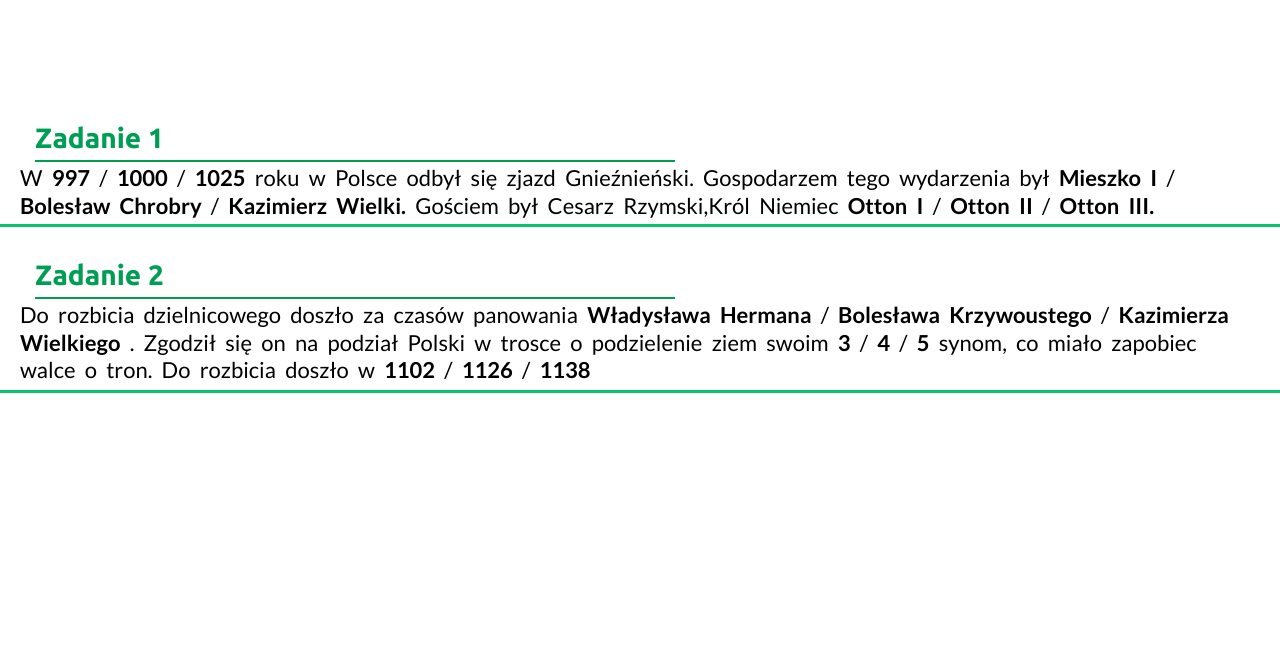
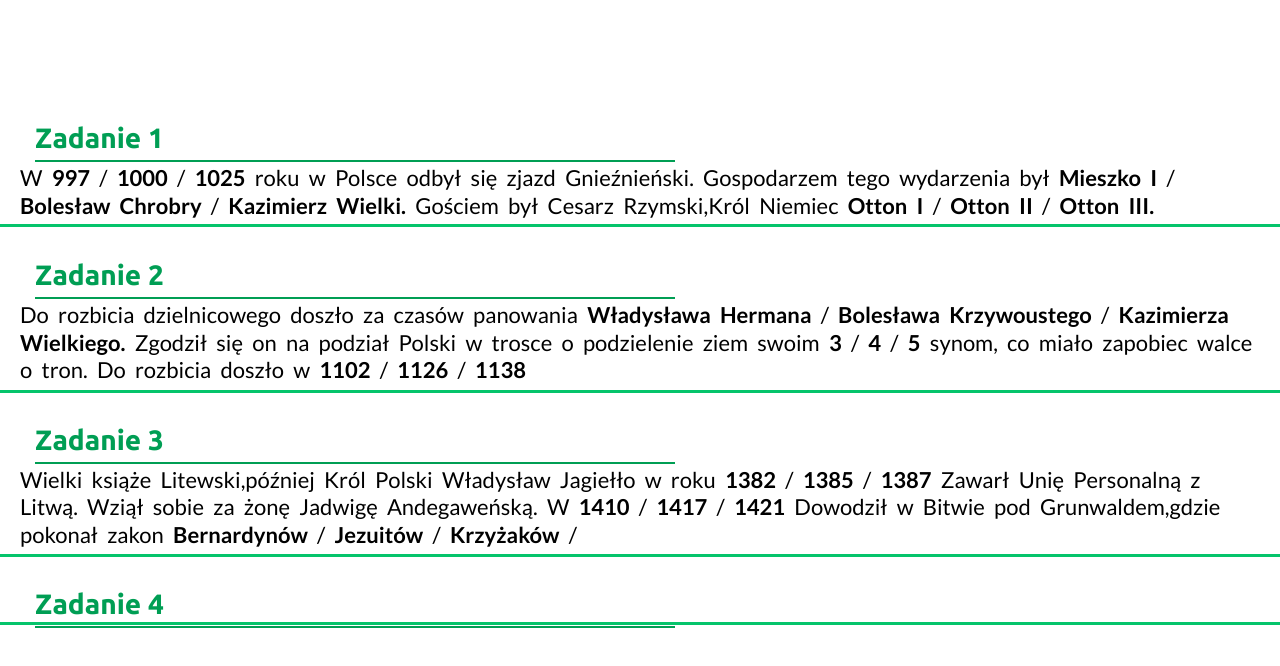
Before and after one commit to Iwaniukooo11/history-quiz, a plain HTML site: page index.html in a window 1280 px wide. Shown: the part 718-1384 px from the top of the page. Drawn offline with Linux system fonts and the light colour scheme.

Commit message:
created task 4

```diff
--- a/index.html
+++ b/index.html
@@ -63,15 +63,14 @@
                     <span class="answer a">Władysława Hermana</span>
                     <span class="answer b">Bolesława Krzywoustego</span>
                     <span class="answer c">
-                        Kazimierza Wielkiego
+                        Kazimierza Wielkiego.
                     </span>
-                </span>.
+                </span>
                 Zgodził się on na podział Polski w trosce o podzielenie ziem swoim
                 <span class="answers-wrap">
                     <span class="answer a">3</span>
                     <span class="answer b">4</span>
                     <span class="answer c">5</span>
-
                 </span>
                 synom, co miało zapobiec walce o tron.
                 Do rozbicia doszło w
@@ -82,6 +81,39 @@
                 </span>
             </p>
         </section>
+
+        <section class="task task3">
+            <h3 class="h3 task-name">Zadanie 3</h3>
+            <p class="task-text">
+                Wielki książe Litewski,później Król Polski Władysław Jagiełło w roku
+                <span class="answers-wrap">
+                    <span class="answer a">1382</span>
+                    <span class="answer b">1385</span>
+                    <span class="answer c">1387</span>
+                </span>
+                Zawarł Unię Personalną z Litwą.
+                Wziął sobie za żonę Jadwigę Andegaweńską.
+                W
+                <span class="answers-wrap">
+                    <span class="answer a">1410</span>
+                    <span class="answer b">1417</span>
+                    <span class="answer c">1421</span>
+                </span>
+                Dowodził w Bitwie pod Grunwaldem,gdzie pokonał zakon
+                <span class="answers-wrap">
+                    <span class="answer a">Bernardynów</span>
+                    <span class="answer a">Jezuitów</span>
+                    <span class="answer a">Krzyżaków</span>
+                </span>
+            </p>
+        </section>
+
+        <section class="task task4">
+            <h3 class="h3 task-name">Zadanie 4</h3>
+            <p class="task-text">
+
+            </p>
+        </section>
     </main>
 
     <script src="assets/js/main.js"></script>
```
